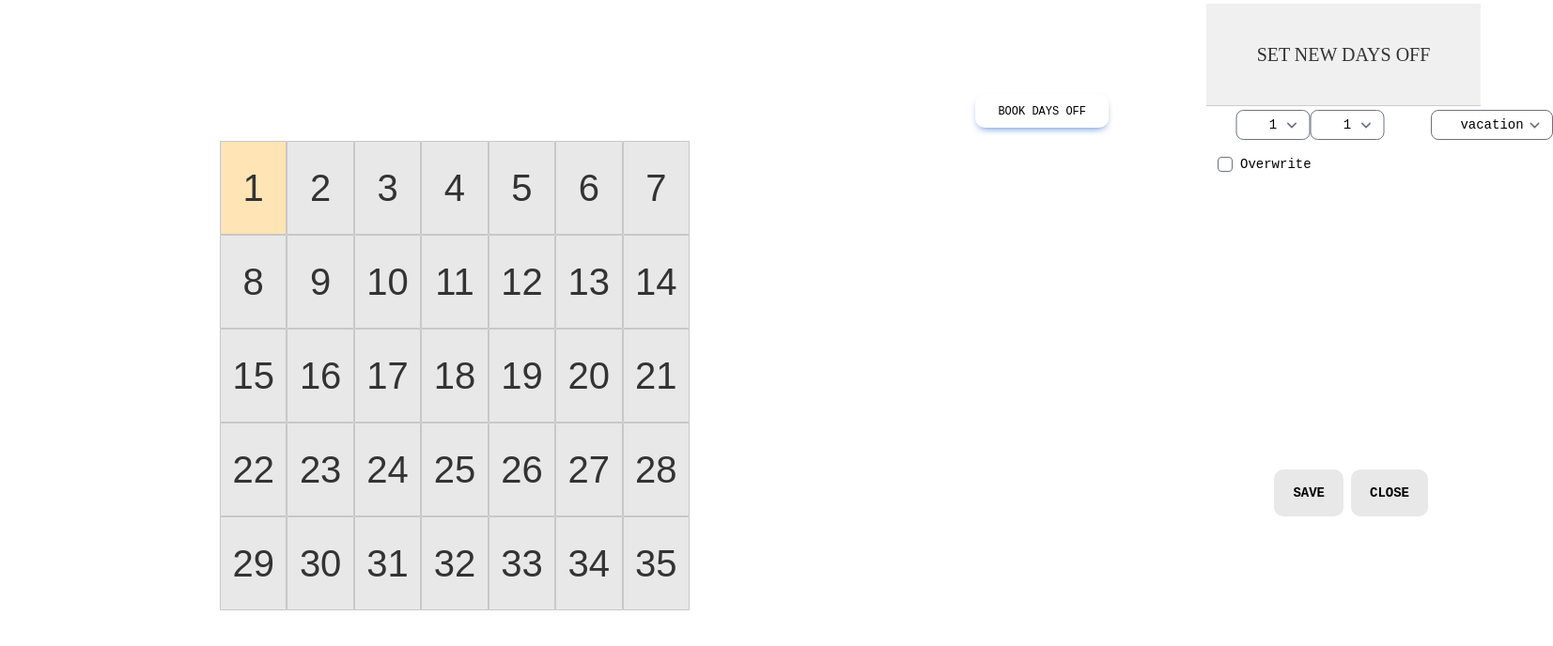
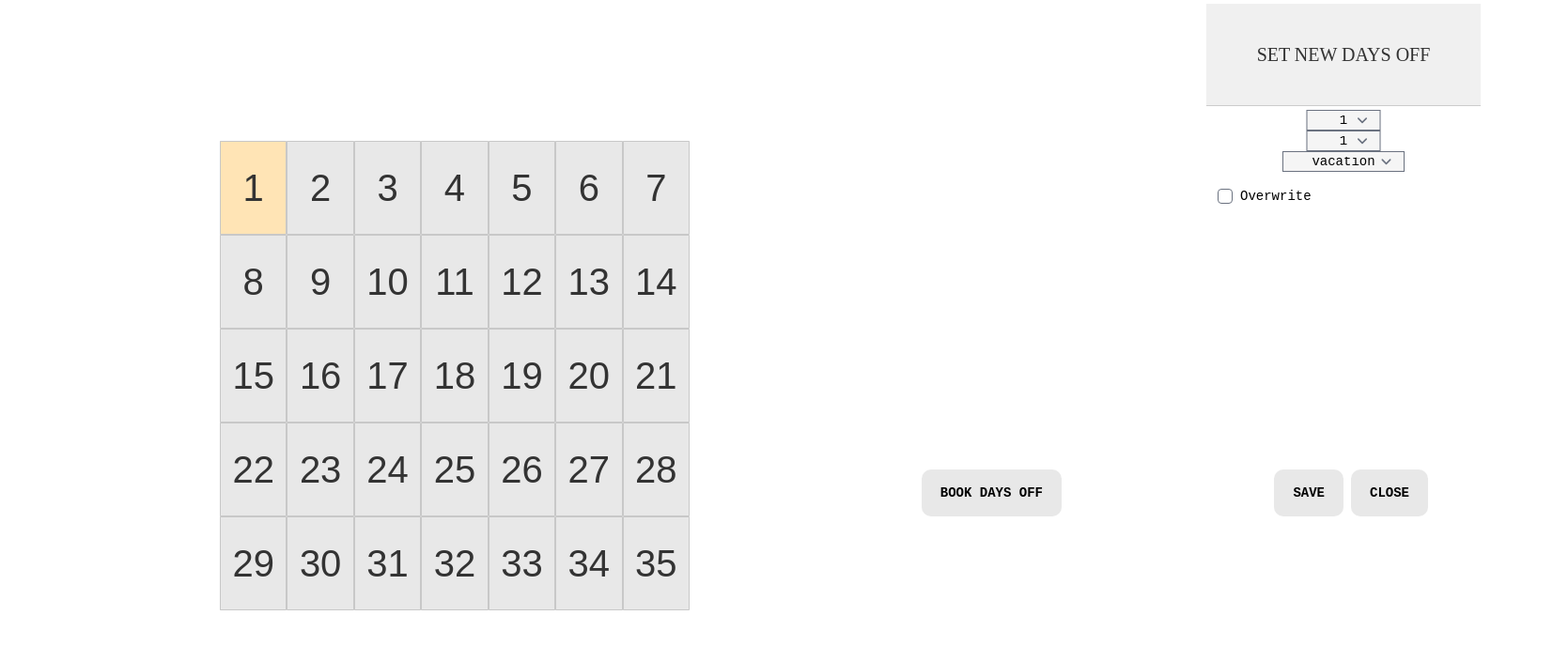
Before and after one commit to annatooploox/annatooploox-days_off_app, a Next.js app: page / in a window 1280 px wide. Shown: the top 688 px of the page at 94% size, 1653 px wide, since content can reach past the window. Built offline with nearby package versions, Linux system fonts and the light colour scheme.

Commit message:
add validation for End date

```diff
--- a/pages/inputdate.tsx
+++ b/pages/inputdate.tsx
@@ -21,21 +21,13 @@ export default function InputDate({
     console.log(selectedOption);
   };
 
-  // plus margines ujemny (połowa gapa - bo z prawej i z lewej)
-  // aby nie wychodziło poza contener to ustawiamy... overflow:hidden na kontenerze
-
   return (
     <select
-      // className="bg-lightgrey list-style-type: none display: inline;
-      // cursor-pointer text-sm font-medium leading-[10px] text-center
-      // transition-all duration-200 whitespace-nowrap select-none
-      // touch-manipulation relative -translate-x-2/4 block px-[30px]
-      // py-[5px] left-2/4 top-[200px];"
-      className="text-white bg-blue-700 hover:bg-blue-800 focus:ring-4 focus:outline-none focus:ring-blue-300
-      font-medium rounded-lg text-sm px-5 py-2.5 text-center inline-flex
-      items-center dark:bg-blue-600 dark:hover:bg-blue-700
-      dark:focus:ring-blue-800 relative -translate-x-2/4 block px-[30px]
-      py-[5px] left-1/4 top-[200px];"
+      className="bg-lightgrey list-style-type: none display: inline;
+      cursor-pointer text-sm font-medium leading-[10px] text-center
+      transition-all duration-200 whitespace-nowrap select-none
+      touch-manipulation relative -translate-x-2/4 block px-[30px]
+      py-[5px] left-2/4 top-[200px];"
       placeholder="Choose date"
       value={value}
       onChange={chooseOption}
--- a/pages/sidebar.tsx
+++ b/pages/sidebar.tsx
@@ -1,3 +1,5 @@
+import { useState } from 'react';
+
 import InputDate from './inputdate';
 import Overwrite_checkbox from './overwrite_checkbox';
 import VacationTypedropdown from './vacationtypedropdown';
@@ -27,22 +29,26 @@ export default function Sidebar({
   isOpen: boolean;
   openSidebar: () => void;
 }) {
-  //stan wewnętrzny, zewnętrzny jest z APP stan aplikacji - stan na kalendarzu
-  //zmiany są widocznie na GRID dopieor jak klikniemy SAVE. A Grid powinien o tym wiedzieć w trakcie eydcji
-  // trzeba te edycje wyciagnac do App
-  // jeśki Sidebar jest OPEN to chcemy uyć edited, a jak nie jest OPen to zwykłych
-  //wyciągamy isOpen do App'a
-  //będzie duo propów do Sidebar - 7 wystarczy (teraz jest 14)
+  const [errorMessage, setErrorMessage] = useState('');
 
-  // const closeSidebar = () => {
-  //   setIsOpen(false);
-  // };
+  const validateEndDate = () => {
+    if (endNumber < startNumber) {
+      setErrorMessage('End date is incorrect');
+    } else {
+      setErrorMessage('');
+    }
+  };
 
   return (
     <>
       <button
-        className="inline-block rounded bg-primary px-6 pb-2 pt-2.5 text-xs font-medium uppercase leading-normal text-white shadow-[0_4px_9px_-4px_#3b71ca] transition duration-150 ease-in-out hover:bg-primary-600 hover:shadow-[0_8px_9px_-4px_rgba(59,113,202,0.3),0_4px_18px_0_rgba(59,113,202,0.2)] focus:bg-primary-600 focus:shadow-[0_8px_9px_-4px_rgba(59,113,202,0.3),0_4px_18px_0_rgba(59,113,202,0.2)] focus:outline-none focus:ring-0 active:bg-primary-700 active:shadow-[0_8px_9px_-4px_rgba(59,113,202,0.3),0_4px_18px_0_rgba(59,113,202,0.2)] dark:shadow-[0_4px_9px_-4px_rgba(59,113,202,0.5)] dark:hover:shadow-[0_8px_9px_-4px_rgba(59,113,202,0.2),0_4px_18px_0_rgba(59,113,202,0.1)] dark:focus:shadow-[0_8px_9px_-4px_rgba(59,113,202,0.2),0_4px_18px_0_rgba(59,113,202,0.1)] dark:active:shadow-[0_8px_9px_-4px_rgba(59,113,202,0.2),0_4px_18px_0_rgba(59,113,202,0.1)] absolute m-[100] px-5 py-[15px] rounded-[10px] border-0 right-[100px]
-        top-[100px]"
+        className="bg-mediumgrey hover:bg-blue-500 text-blue-700 font-semibold
+        hover:text-white py-2 px-4 border border-blue-500
+        cursor-pointer inline-block
+        text-sm font-extrabold leading-5 text-center transition-all duration-200
+        align-baseline whitespace-nowrap touch-manipulation
+        absolute m-[100] px-5 py-[15px] rounded-[10px] border-0 right-[150px]
+        top-[500px]"
         onClick={openSidebar}
       >
         BOOK DAYS OFF
@@ -62,7 +68,13 @@ export default function Sidebar({
           SET NEW DAYS OFF
         </div>
         <InputDate value={startNumber} onChange={setStartNumber} />
-        <InputDate value={endNumber} onChange={setEndNumber} />
+        <InputDate
+          value={endNumber}
+          onChange={(newValue) => {
+            setEndNumber(newValue);
+            validateEndDate();
+          }}
+        />
         <VacationTypedropdown value={vacationType} onChange={setVacationType} />
         <Overwrite_checkbox></Overwrite_checkbox>
         <button
@@ -89,6 +101,11 @@ export default function Sidebar({
         >
           SAVE
         </button>
+        {errorMessage && (
+          <div style={{ color: 'red', textAlign: 'center', fontFamily: 'OpenSans' }}>
+            {errorMessage}
+          </div>
+        )}
       </div>
     </>
   );
--- a/pages/vacationtypedropdown.tsx
+++ b/pages/vacationtypedropdown.tsx
@@ -1,7 +1,6 @@
 import React from 'react';
 
-import { VacationType } from './grid';
-
+import { VacationType } from '@/src/models/vacationType';
 import { includes } from '@/src/utils/includes';
 
 const vacationTypes: VacationType[] = ['vacation', 'unpaid', 'parental'];
@@ -27,12 +26,13 @@ export default function VacationTypedropdown({
     console.log(selectedOption);
   };
 
-  // plus margines ujemny (połowa gapa - bo z prawej i z lewej)
-  // aby nie wychodziło poza contener to ustawiamy... overflow:hidden na kontenerze
-
   return (
     <select
-      className="text-white bg-blue-700 hover:bg-blue-800 focus:ring-4 focus:outline-none focus:ring-blue-300 font-medium rounded-lg text-sm px-5 py-2.5 text-center inline-flex items-center dark:bg-blue-600 dark:hover:bg-blue-700 dark:focus:ring-blue-800 relative -translate-x-2/4 block px-[30px] py-[5px] left-2/4 top-[200px];"
+      className="bg-lightgrey list-style-type: none display: inline;
+      cursor-pointer text-sm font-medium leading-[10px] text-center
+      transition-all duration-200 whitespace-nowrap select-none
+      touch-manipulation relative -translate-x-2/4 block px-[30px]
+      py-[5px] left-2/4 top-[200px];"
       placeholder="Choose day off type"
       value={value}
       onChange={chooseOption}
```
